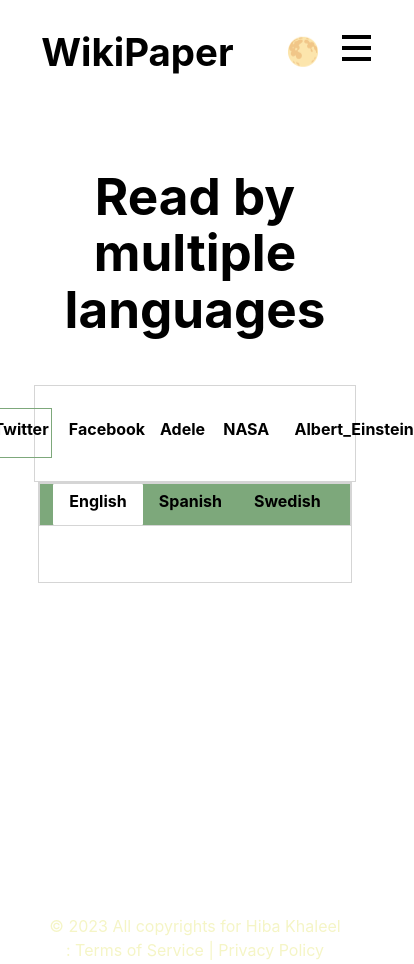
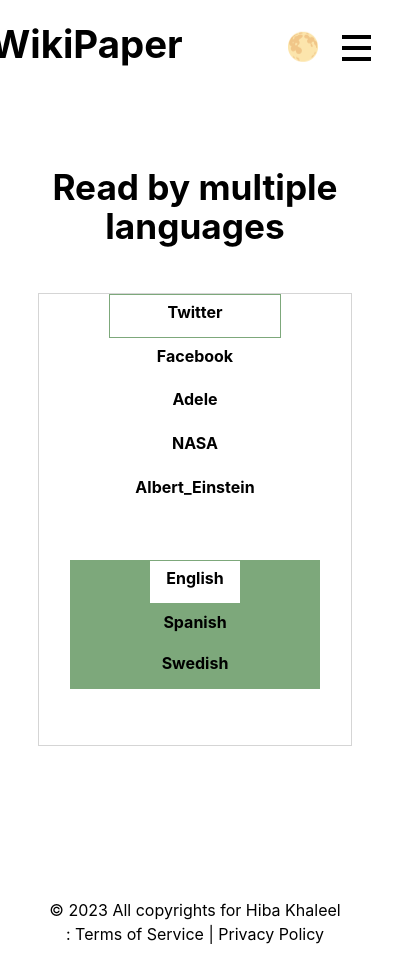
Before and after one commit to Hiba-Khaleel/wikiPaper-App, a React (Vite) app in the folder wikiPaper/: page /Languages in a window 390 px wide. Shown: the whole page, 414 px wide, since content can reach past the window. Built offline with nearby package versions, Linux system fonts and the light colour scheme; no server answers.

Commit message:
fixing style

```diff
--- a/wikiPaper/src/components/Button/button.css
+++ b/wikiPaper/src/components/Button/button.css
@@ -2,10 +2,8 @@
 button {
   width: 220px;
   height: 50px;
-  border: none;
-  outline: none;
   color: black;
-  background: #111;
+  border: 1px solid #000;
   cursor: pointer;
   position: relative;
   z-index: 0;
--- a/wikiPaper/src/components/Footer/footer.css
+++ b/wikiPaper/src/components/Footer/footer.css
@@ -8,12 +8,12 @@
 .footer-info {
   margin: 0 auto;
   max-width: 100%;
-  color: #f5f5c6;
   display: flex;
   flex-direction: row;
   justify-content: center;
   align-items: center;
-  font-size: 0.9rem;
+  font-size: 1rem;
+  margin-bottom: 1rem;
 }
 
 @media (max-width: 767px) {
--- a/wikiPaper/src/components/Navigation/Header.tsx
+++ b/wikiPaper/src/components/Navigation/Header.tsx
@@ -94,6 +94,7 @@ export default function Header() {
           </li>
         </ul>
       </nav>
+
       <div className="theme-switch" onClick={handleThemeToggle}>
         <span className="theme-icon">{theme === "dark" ? "☀️" : "🌕"}</span>
       </div>
--- a/wikiPaper/src/components/Navigation/header.css
+++ b/wikiPaper/src/components/Navigation/header.css
@@ -9,6 +9,15 @@ header {
   z-index: 99999;
   height: 5rem;
   padding: 0.5rem;
+}
+.active:not(.logo) {
+  border-bottom: 2px solid #7da87b; /* Change the color as needed */
+}
+.active:not(.logo):hover {
+  color: #7da87b;
+}
+.nav__link:hover {
+  color: #7da87b;
 }
 .header-dark-theme {
   background-color: black;
@@ -56,11 +65,8 @@ nav h2 {
   margin-right: 1.2rem;
 }
 
-.nav__item {
-  text-decoration: none;
-}
-
 .theme-switch {
+  cursor: pointer;
   width: 1rem;
   font-size: 1.7rem;
   margin-top: 1.5rem;
@@ -101,6 +107,7 @@ nav,
     margin-top: 0.3rem;
   }
   .line {
+    cursor: pointer;
     display: block;
     width: 1.8rem;
     height: 0.4rem;
@@ -146,7 +153,8 @@ nav,
   }
 
   .logo {
-    margin-left: 1rem;
+    margin-top: -0.5rem;
+    margin-left: -6rem;
   }
 
   .nav__list {
@@ -165,7 +173,9 @@ nav,
     height: 5rem;
     position: relative;
   }
-
+  .active:not(.logo) {
+    border-bottom: 2px solid #7da87b; /* Change the color as needed */
+  }
   .nav__list.open::before {
     content: "";
     position: absolute;
@@ -211,7 +221,7 @@ nav,
     padding-right: 1rem;
   }
   .theme-switch {
-    margin-top: 1.5rem;
+    margin-top: 1.2rem;
   }
 }
 
@@ -240,4 +250,7 @@ nav,
   header {
     justify-content: space-evenly;
   }
+  nav {
+    margin-left: 2rem;
+  }
 }
--- a/wikiPaper/src/pages/Explore/RAricle.tsx
+++ b/wikiPaper/src/pages/Explore/RAricle.tsx
@@ -2,8 +2,8 @@ import React, { useEffect, useState } from "react";
 import Button from "../../components/Button/Button";
 import { useNavigate } from "react-router-dom";
 import Loading from "../../components/Loading/Loading";
-
 import { useParams } from "react-router-dom";
+import "./random.css";
 
 interface Image {
   ns: number;
@@ -81,8 +81,10 @@ const RandomArticlePage: React.FC = () => {
   };
 
   return (
+    <>
+      <Button onClick={goBack} text="go back" />
+
       <div className="article-container">
-      <Button onClick={goBack} text="go back" />
         {articleData ? (
           <>
             <h1>{articleData.title}</h1>
@@ -92,7 +94,7 @@ const RandomArticlePage: React.FC = () => {
             />
 
             {images.length > 0 && (
-            <div>
+              <div className="images-container">
                 <h2>Images</h2>
                 <ul>
                   {images.map((image, index) => (
@@ -113,6 +115,7 @@ const RandomArticlePage: React.FC = () => {
           <Loading />
         )}
       </div>
+    </>
   );
 };
 
--- a/wikiPaper/src/pages/Explore/random.css
+++ b/wikiPaper/src/pages/Explore/random.css
@@ -33,7 +33,33 @@ h2 {
 .generateBtn {
   margin: 0 auto;
   margin-top: 3rem;
+  margin-bottom: 1rem;
 }
+.article-container {
+  border: 1px solid #d5d5d5;
+  max-width: 80%;
+  margin: 0 auto;
+  background-color: #fff;
+}
+.images-container h2 {
+  margin: 0 auto;
+  font-size: 1.7rem;
+  border-bottom: 1px solid #d5d5d5;
+  width: 20%;
+}
+.images-container ul {
+  display: flex;
+  margin: 0 auto;
+  padding: 2rem;
+}
+.images-container ul li {
+  margin: 0 auto;
+}
+.images-container ul img {
+  max-width: 10rem;
+  max-height: 10rem;
+}
+
 @media (min-width: 320px) and (max-width: 767px) {
   .random-articles-container {
     grid-template-columns: auto;
--- a/wikiPaper/src/pages/TransulatedArticles/TransulatedArticle.tsx
+++ b/wikiPaper/src/pages/TransulatedArticles/TransulatedArticle.tsx
@@ -75,7 +75,7 @@ const Languages: React.FC = () => {
   };
 
   return (
-    <div className="wikipedia-app">
+    <div className="languages-page">
       {isLoading ? (
         <Loading />
       ) : (
--- a/wikiPaper/src/pages/TransulatedArticles/TransulatedLanguages.css
+++ b/wikiPaper/src/pages/TransulatedArticles/TransulatedLanguages.css
@@ -4,32 +4,25 @@
   display: flex;
   flex-direction: column;
   background-color: #fff;
-  border: 0.1px solid #d5d5d5;
 }
 .languages-list {
   display: flex;
   justify-content: center;
   background-color: #7da87b;
-  border: 1px solid #d5d5d5;
+  border: 1px solid #7da87b;
 }
 .article-content h2 {
   margin: 0 auto;
   font-size: 1.3rem;
   margin-top: 1rem;
 }
-.Languages {
-  display: flex;
-  flex-direction: column;
-}
 
 .articles-titles {
-  max-width: 79%;
-  padding: 0.4rem;
+  max-width: 82%;
   margin: 0 auto;
   display: flex;
   flex-direction: column;
   justify-content: center;
-  border: 0.1px solid #d5d5d5;
 }
 .articles-titles h2 {
   font-size: 1rem;
@@ -39,13 +32,13 @@
   display: flex;
   justify-content: center;
   background-color: #fff;
-  padding: 1rem;
 }
 .articles-list li {
-  padding: 0.5rem;
+  padding: 0.3rem;
   width: 10rem;
+  border: 1px solid transparent;
+
   margin: 0 auto;
-  border: 1px solid transparent; /* Start with a transparent border */
   transition: border 0.1s ease-in-out;
 }
 
@@ -61,10 +54,35 @@
 .language-item {
   padding: 0.3rem 1rem 0.3rem 1rem;
   cursor: pointer;
-  border-radius: 1px;
   transition: background-color 0.1s ease-in; /* Transition the background-color property */
 }
 
 .language-item.active {
   background-color: #fff;
 }
+
+@media (max-width: 767px) {
+  .languages-page h1 {
+    font-size: 2.2rem;
+  }
+  .languages-list {
+    flex-direction: column;
+    justify-content: center;
+    align-items: center;
+  }
+  .articles-titles h2 {
+    font-size: 1rem;
+    margin: 0 auto;
+  }
+  .articles-list {
+    display: flex;
+    flex-direction: column;
+    margin-bottom: 3rem;
+  }
+}
+
+@media (min-width: 768px) and (max-width: 920px) {
+  .languages-page h1 {
+    font-size: 2.2rem;
+  }
+}
--- a/wikiPaper/src/pages/dayEvent/dayEvent.css
+++ b/wikiPaper/src/pages/dayEvent/dayEvent.css
@@ -11,8 +11,9 @@ h1 {
   font-size: 1rem;
   padding: 0.1rem;
   margin: 0.1rem;
+  border: 1px solid gray;
   max-width: 6rem;
-  transition: box-shadow 0.3s ease, transform 0.3s ease; /* Add transition */
+  transition: box-shadow 0.3s ease, transform 0.3s ease;
 }
 .inputDateContainer input:focus-within {
   box-shadow: 3px 3px 6px rgba(253, 254, 254, 0.5);
```
Lines whose indentation alone changed are shown as unchanged.
